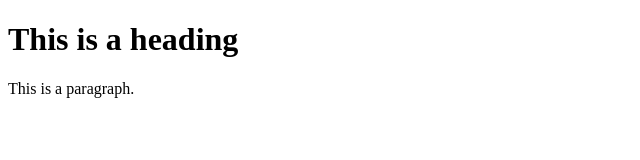
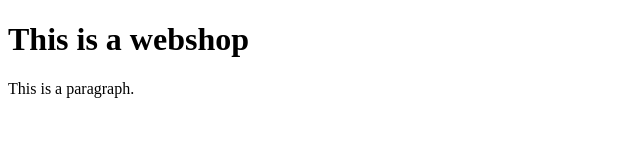
Before and after one commit to SwimmerCube/Shop1, a plain HTML site: page index.html in a window 1280 px wide. Shown: the full height of the page, 0-640 px from the left. Drawn offline with Linux system fonts and the light colour scheme.

Commit message:
Update index.html

```diff
--- a/index.html
+++ b/index.html
@@ -3,7 +3,7 @@
 <title>HTML Tutorial</title>
 <body>
 
-<h1>This is a heading</h1>
+<h1>This is a webshop</h1>
 <p>This is a paragraph.</p>
 
 </body>
```
